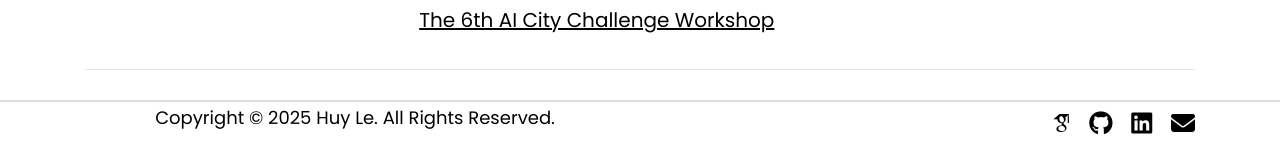
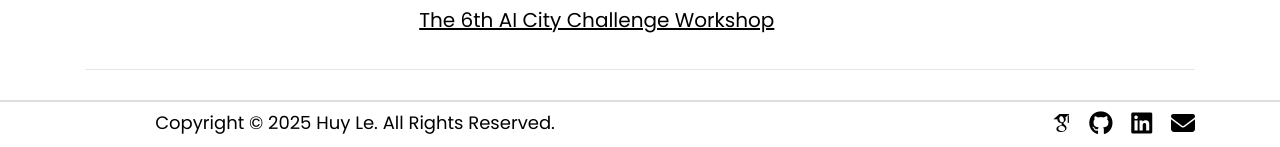
Before and after one commit to lehuy1611/lehuy1611.github.io, a Jekyll site: the page built from publication.html, in a window 1280 px wide. Shown: the part 2471-2618 px from the top of the page. Built offline with Jekyll 4.4.1, drawn with Linux system fonts in a browser that asks for light colours; some web fonts are replaced.

```diff
--- a/publication.html
+++ b/publication.html
@@ -209,8 +209,8 @@
         <div class="container">
             <div class="row">
                 <!-- Left Column for Copyright -->
-                <div class="col-md-6 text-center" style="font-size: 16px;"> <!-- Increase font size here -->
-                    <p style="color: #000; font-size: 18px;"> <!-- Increase font size here -->
+                <div class="col-md-6 text-center d-flex justify-content-center align-items-center">
+                    <p style="color: #000; font-size: 18px; margin-bottom: 0;">
                         Copyright &copy;
                         <script>document.write(new Date().getFullYear());</script> Huy Le. All Rights Reserved.
                     </p>
```
